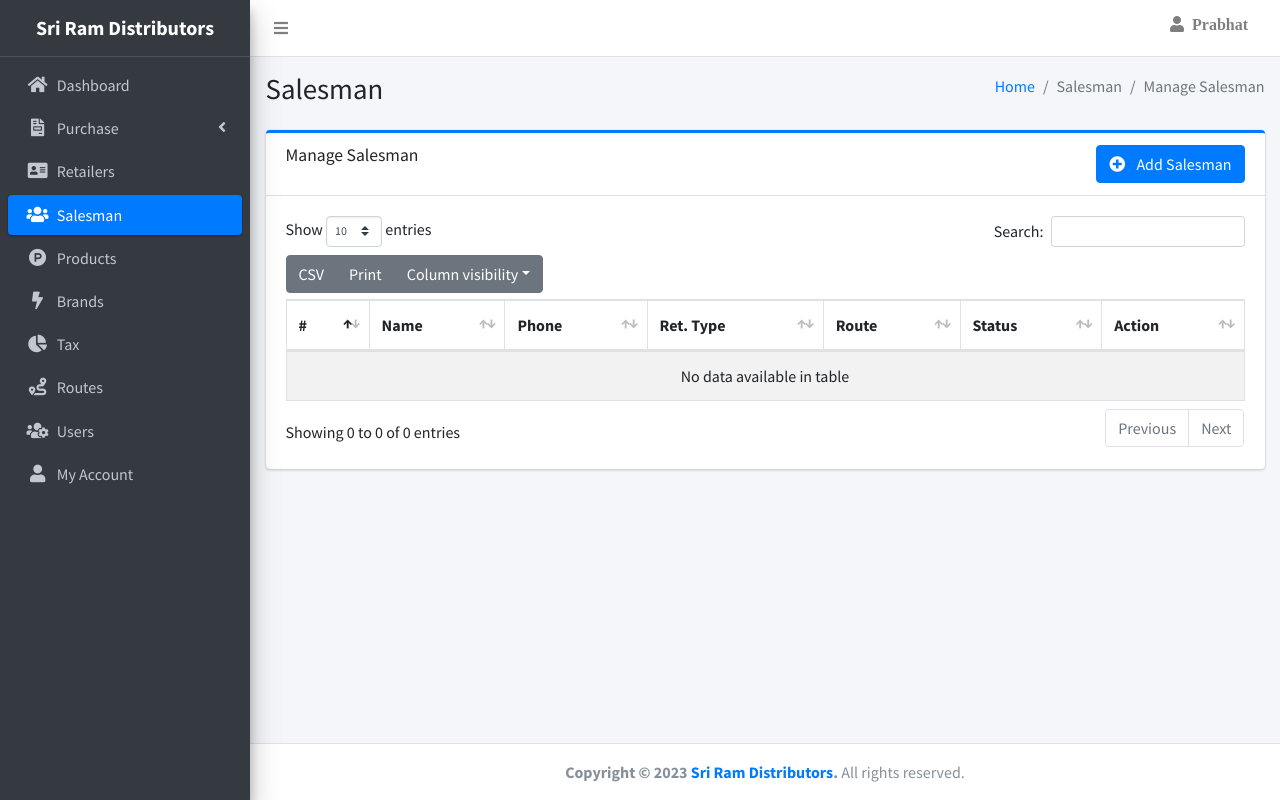
After one commit to AiPrabhat/billing, a PHP site: page /salesman.php in a window 1280 px wide. The commit adds this page. Run offline with PHP 8.4, Linux system fonts and the light colour scheme; a user stored in the database is signed in; data that the repository does not hold is empty; some libraries are stand-ins or nearby versions.

Commit message:
Initial Commit

```diff
--- a/includes/sidebar.php
+++ b/includes/sidebar.php
@@ -81,7 +81,7 @@
         </li>
 
         <li class="nav-item">
-          <a href="retailers.php" class="nav-link <?= $page == 'salesman.php' | $page == 'add_salesman.php' | $page == 'view_retailers.php' ? 'active' : ''; ?>">
+          <a href="salesman.php" class="nav-link <?= $page == 'salesman.php' | $page == 'add_salesman.php' | $page == 'view_retailers.php' ? 'active' : ''; ?>">
             <i class="nav-icon fas fa-users"></i>
             <p>Salesman</p>
           </a>
--- /dev/null
+++ b/salesman.php
@@ -0,0 +1,111 @@
+<?php
+
+session_start();
+
+include './includes/header.php';
+include './includes/sidebar.php';
+include './includes/connection.php';
+include './includes/function.php';
+
+$sql = "select * from `salesman` order by id asc;";
+$res = mysqli_query($con, $sql);
+
+?>
+
+<!-- Content Wrapper. Contains page content -->
+<div class="content-wrapper">
+  <!-- Content Header (Page header) -->
+  <div class="content-header">
+    <div class="container-fluid">
+      <div class="row mb-2">
+        <div class="col-sm-6">
+          <h1 class="m-0"> Salesman </h1>
+        </div><!-- /.col -->
+        <div class="col-sm-6">
+          <ol class="breadcrumb float-sm-right">
+            <li class="breadcrumb-item"><a href="./index.php"> Home </a></li>
+            <li class="breadcrumb-item active"><a href="./salesman.php"></a> Salesman </li>
+            <li class="breadcrumb-item active"> Manage Salesman </li>
+          </ol>
+        </div><!-- /.col -->
+      </div><!-- /.row -->
+    </div><!-- /.container-fluid -->
+  </div>
+  <!-- /.content-header -->
+
+  <!-- Main content -->
+  <div class="content">
+    <div class="container-fluid">
+      <div class="row">
+        <!-- /.col-md-6 -->
+        <div class="col-lg-12">
+          <div class="card card-primary card-outline">
+            <div class="card-header">
+              <h3 class="card-title"> Manage Salesman </h3>
+              <a href="./add_salesman.php" class="btn btn-primary float-right">
+                <i class="fas fa-plus-circle">&nbsp;&nbsp;</i> Add Salesman
+              </a>
+            </div>
+            <!-- /.card-header -->
+            <div class="card-body">
+              <div id="example1_wrapper" class="dataTables_wrapper dt-bootstrap4">
+                <div class="row">
+                  <div class="col-sm-12">
+                    <table id="example1" class="table table-bordered table-striped dataTable" aria-describedby="example1_info">
+                      <thead>
+                        <tr>
+                          <th class="sorting">#</th>
+                          <th class="sorting">Name</th>
+                          <th class="sorting">Phone</th>
+                          <th class="sorting">Ret. Type</th>
+                          <th class="sorting">Route</th>
+                          <th class="sorting">Status</th>
+                          <th class="sorting">Action</th>
+                        </tr>
+                      </thead>
+                      <tbody>
+                        <?php
+                        $i = 1;
+                        while ($row = mysqli_fetch_assoc($res)) {
+                        ?>
+                          <tr>
+                            <th><?php echo $i ?></th>
+                            <td><a href="view_retailers.php?id=<?php echo $row['id'] ?>"><?php echo $row['name'] ?></a></td>
+                            <td><?php echo $row['phone'] ?></td>
+                            <td><?php echo $row['retailer_type'] ?></td>
+                            <td><?php echo $row['route'] ?></td>
+                            <td>
+                              <?php
+                              if ($row['status'] == 1) {
+                                echo '<span class="badge badge-success">Active</span>';
+                              } else {
+                                echo '<span class="badge badge-danger">Inactive</span>';
+                              }
+                              ?>
+                            </td>
+                            <td class="text-center">
+                              <a href="add_retailers.php?id=<?php echo $row['id'] ?>" class="btn btn-warning" title="Edit">
+                                <i class="fas fa-edit"></i>
+                              </a>
+                            </td>
+                          </tr>
+                          <?php $i++; } ?>
+                      </tbody>
+                    </table>
+                  </div>
+                </div>
+              </div>
+            </div>
+            <!-- /.card-body -->
+          </div>
+        </div>
+        <!-- /.col-md-6 -->
+      </div>
+      <!-- /.row -->
+    </div><!-- /.container-fluid -->
+  </div>
+  <!-- /.content -->
+</div>
+<!-- /.content-wrapper -->
+
+<?php include './includes/footer.php'; ?>
```
Also changed, not shown: add_salesman.php (added, +195 -0 lines).
